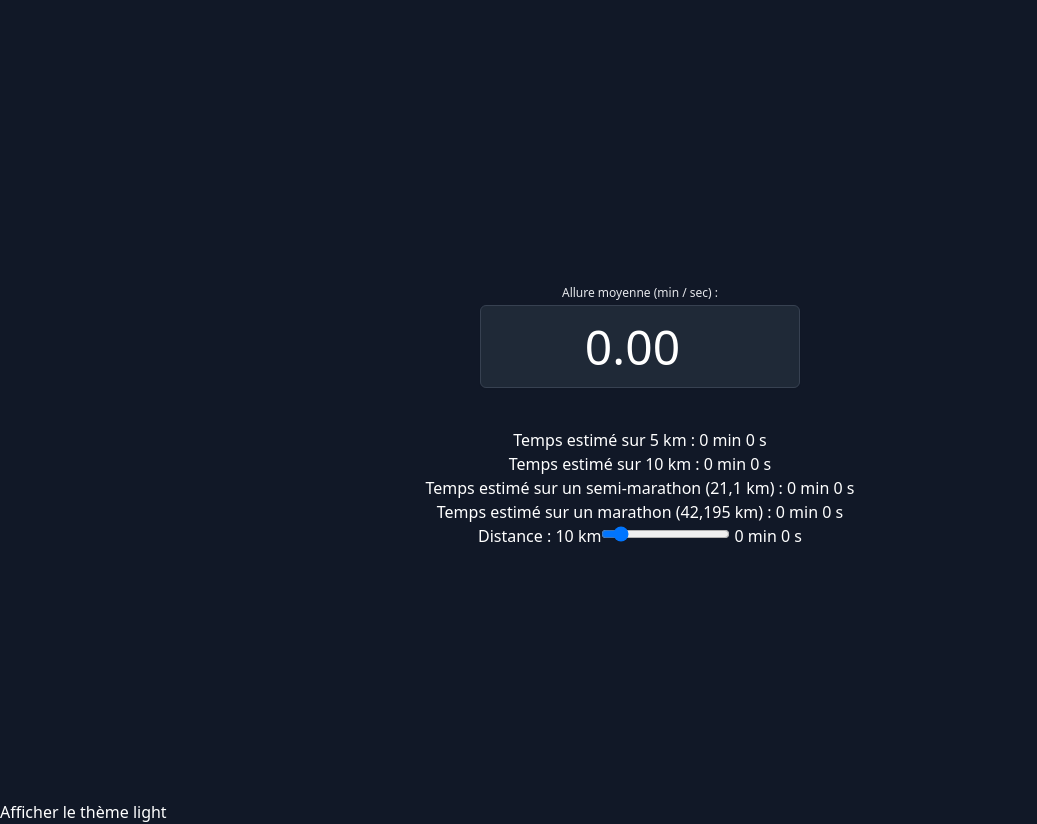
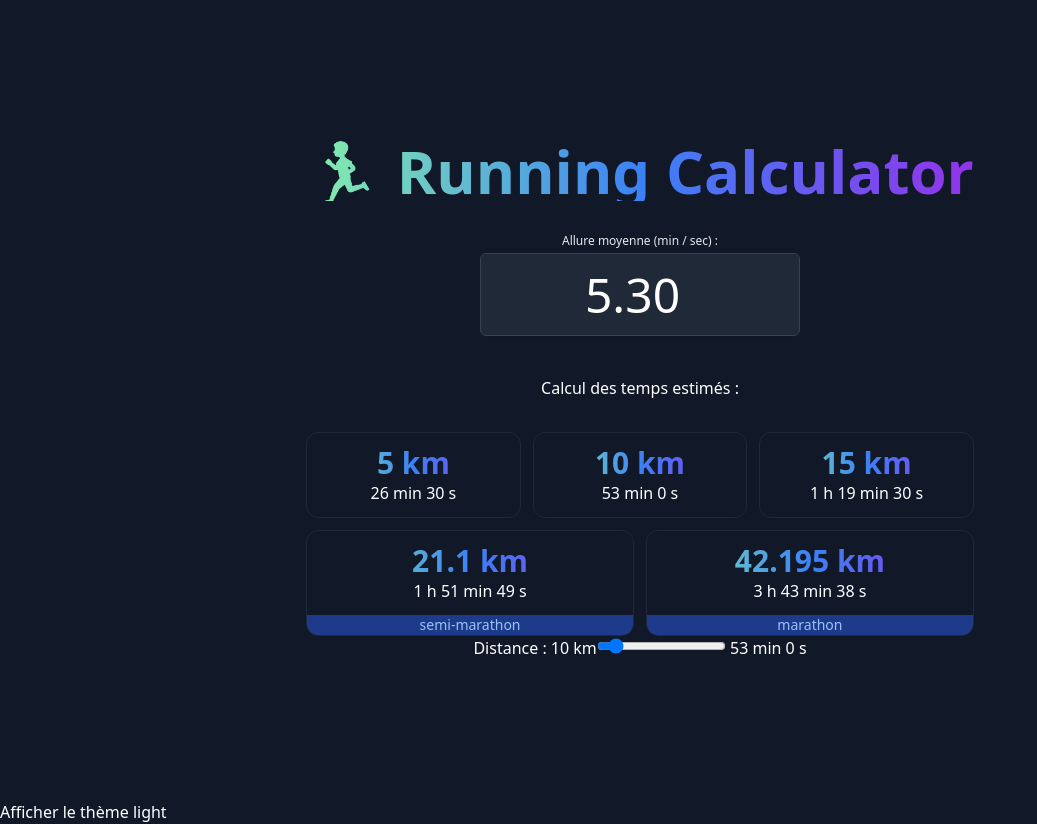
Before and after one commit to estitpab/running-calculator, a React (Vite) app: page / in a window 1280 px wide. Shown: the whole page, without its empty margins (0-1037 px from the left). Built offline with nearby package versions, Linux system fonts and the light colour scheme.

Commit message:
Refacto with TimeBlock component

```diff
--- a/src/components/Calculator.tsx
+++ b/src/components/Calculator.tsx
@@ -1,8 +1,10 @@
 import { useState, ChangeEvent, useContext } from "react";
 import { ThemeContext } from "../layout/Layout";
 import clsx from "clsx";
+import TimeBlock from "./TimeBlock";
+import { calculateEstimatedTime } from "../utils/functions";
 
-const DEFAULT_PACE = 0;
+const DEFAULT_PACE = 5.3;
 
 const Calculator = () => {
   const [pace, setPace] = useState(DEFAULT_PACE.toFixed(2));
@@ -10,28 +12,14 @@ const Calculator = () => {
   const theme = useContext(ThemeContext);
   const lightTheme = theme === "light";
 
-  console.log({ theme });
-
   const handlePaceChange = (e: ChangeEvent<HTMLInputElement>) => {
-    setPace(Number.parseFloat(e.target.value).toFixed(2));
+    if (e.target.value.length < 5) {
+      setPace(e.target.value);
+    }
   };
 
   const handleDistanceChange = (e: ChangeEvent<HTMLInputElement>) => {
     setDistance(Number(e.target.value));
-  };
-
-  const calculateEstimatedTime = (pace: string, distanceInKm: number) => {
-    const paceInSeconds = Number(pace) * 60;
-    const timeInSeconds = paceInSeconds * distanceInKm;
-    const timeInMinutes = Math.floor((timeInSeconds % 3600) / 60);
-    const timeInHours = Math.floor(timeInSeconds / 3600);
-    const remainingSeconds = Math.floor(timeInSeconds % 60);
-
-    if (timeInHours > 0) {
-      return `${timeInHours} h ${timeInMinutes} min ${remainingSeconds} s`;
-    } else {
-      return `${timeInMinutes} min ${remainingSeconds} s`;
-    }
   };
 
   return (
@@ -39,35 +27,35 @@ const Calculator = () => {
       <div className="max-w-xs m-auto">
         <label
           htmlFor="pace"
-          className={`block text-xs font-medium text-gray-200 ${clsx(lightTheme && 'text-gray-900')}`}
+          className={`block text-xs font-medium text-gray-200 ${clsx(
+            lightTheme && "text-gray-900"
+          )}`}
         >
           Allure moyenne (min / sec) :
           <input
             name="pace"
             type="number"
-            step=".01"
+            step="0.01"
             onChange={handlePaceChange}
             value={pace}
             className={`text-center text-5xl mb-10 mt-1 w-full rounded-md shadow-sm border-gray-700 "bg-gray-800 bg-gray-800 text-white ${clsx(
-              lightTheme && [
-                "bg-gray-200",
-                "text-gray-900"
-              ]
+              lightTheme && ["bg-gray-200", "text-gray-900"]
             )}`}
           />
         </label>
       </div>
 
-      <p>Temps estimé sur 5 km : {calculateEstimatedTime(pace, 5)}</p>
-      <p>Temps estimé sur 10 km : {calculateEstimatedTime(pace, 10)}</p>
-      <p>
-        Temps estimé sur un semi-marathon (21,1 km) :{" "}
-        {calculateEstimatedTime(pace, 21.1)}
-      </p>
-      <p>
-        Temps estimé sur un marathon (42,195 km) :{" "}
-        {calculateEstimatedTime(pace, 42.195)}
-      </p>
+      <h2>Calcul des temps estimés :</h2>
+
+      <section className="mt-8 grid grid-cols-3 gap-3 md:grid-cols-3 lg:grid-cols-3">
+        <TimeBlock distance={5} pace={pace} />
+        <TimeBlock distance={10} pace={pace} />
+        <TimeBlock distance={15} pace={pace} />
+      </section>
+      <section className="mt-3 grid grid-cols-2 gap-3 md:grid-cols-2 lg:grid-cols-2">
+        <TimeBlock distance={21.1} pace={pace} note="semi-marathon" />
+        <TimeBlock distance={42.195} pace={pace} note="marathon" />
+      </section>
 
       <div>
         <label htmlFor="distance">
--- a/src/components/Header.tsx
+++ b/src/components/Header.tsx
@@ -1,7 +1,14 @@
 const Header = () => {
+  const pictoList = ["🏃‍♀️", "🏃", "🏃‍♂️"];
+
+  const getRandomPicto = (arr: Array<string>) => {
+    const randomIndex = Math.floor(Math.random() * arr.length);
+    return arr[randomIndex];
+  };
+
   return (
-    <h1 className="mb-8 bg-gradient-to-r from-green-300 via-blue-500 to-purple-600 bg-clip-text text-4xl font-extrabold text-transparent sm:text-6xl">
-      {/* Running Calculator */}
+    <h1 className="mb-8 title-gradient text-4xl sm:text-6xl">
+      {getRandomPicto(pictoList)} Running Calculator
     </h1>
   );
 };
--- /dev/null
+++ b/src/components/TimeBlock.tsx
@@ -0,0 +1,28 @@
+import clsx from "clsx";
+import { calculateEstimatedTime } from "../utils/functions";
+
+interface Props {
+  distance: number;
+  pace: string;
+  note?: string;
+}
+
+const TimeBlock = ({ distance, pace, note }: Props) => {
+  return (
+    <div
+      className={`relative overflow-hidden flex flex-col justify-center rounded-xl border border-gray-800 p-3 ${clsx(
+        Boolean(note) && "pb-8"
+      )}`}
+    >
+      <h2 className="text-3xl font-bold title-gradient">{distance} km</h2>
+      <p>{calculateEstimatedTime(pace, distance)}</p>
+      {note && (
+        <p className=" bg-blue-900 absolute bottom-0 w-full left-0 text-blue-300 text-sm">
+          {note}
+        </p>
+      )}
+    </div>
+  );
+};
+
+export default TimeBlock;
--- a/src/index.css
+++ b/src/index.css
@@ -1,3 +1,9 @@
 @tailwind base;
 @tailwind components;
 @tailwind utilities;
+
+@layer components{
+    .title-gradient {
+        @apply bg-gradient-to-r from-green-300 via-blue-500 to-purple-600 font-extrabold bg-clip-text text-transparent;
+    }
+}
--- /dev/null
+++ b/src/utils/functions.tsx
@@ -0,0 +1,14 @@
+export const calculateEstimatedTime = (pace: string, distanceInKm: number) => {
+  const paceInSeconds = Number(pace) * 60;
+  const timeInSeconds = paceInSeconds * distanceInKm;
+  const timeInMinutes = Math.floor((timeInSeconds % 3600) / 60);
+  const timeInHours = Math.floor(timeInSeconds / 3600);
+  const remainingSeconds = Math.floor(timeInSeconds % 60);
+
+  if (timeInHours > 0) {
+    //TODO: Masquer les secondes si 0 (ex à 5,00)
+    return `${timeInHours} h ${timeInMinutes} min ${remainingSeconds} s`;
+  } else {
+    return `${timeInMinutes} min ${remainingSeconds} s`;
+  }
+};
```
